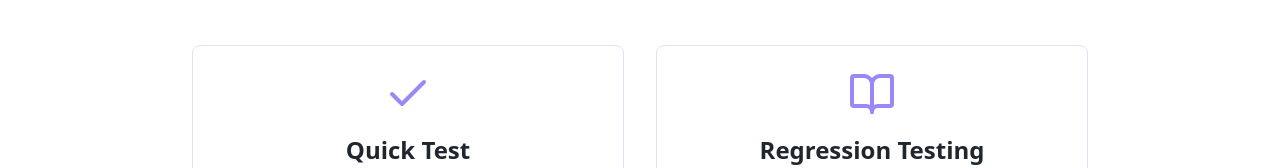
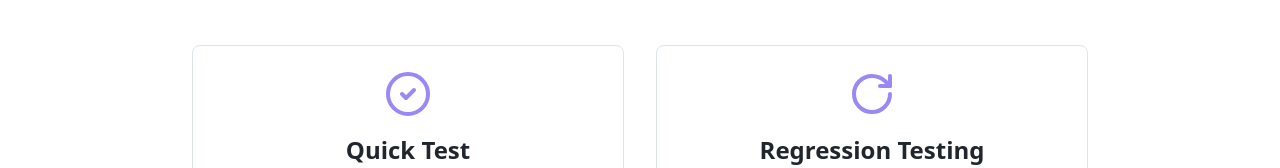
Before and after one commit to SabarigirivasanB/test-bot-app, a React (Vite) app: page / in a window 1280 px wide. Shown: the part 298-466 px from the top of the page. Built offline with nearby package versions, Linux system fonts and the light colour scheme.

Commit message:
Add icons for test types
Update icons for quick test and regression test.

```diff
--- a/src/pages/Index.tsx
+++ b/src/pages/Index.tsx
@@ -1,7 +1,7 @@
 
 import { Link } from "react-router-dom";
 import { Button } from "@/components/ui/button";
-import { ArrowRight, Check, BookOpen } from "lucide-react";
+import { ArrowRight, CircleCheck, RotateCw } from "lucide-react";
 
 const Index = () => {
   return (
@@ -13,7 +13,7 @@ const Index = () => {
 
       <div className="grid grid-cols-1 md:grid-cols-2 gap-8 max-w-4xl w-full">
         <div className="border rounded-lg p-6 h-full hover:shadow-md transition-shadow bg-white flex flex-col items-center text-center">
-          <Check size={48} className="text-[#9b87f5] mb-4" />
+          <CircleCheck size={48} className="text-[#9b87f5] mb-4" />
           <h2 className="text-2xl font-semibold mb-4">Quick Test</h2>
           <p className="text-gray-600 mb-8">
             Quickly test scenarios by chatting with our AI assistant. Select environments and applications for context-aware testing.
@@ -26,7 +26,7 @@ const Index = () => {
         </div>
 
         <div className="border rounded-lg p-6 h-full hover:shadow-md transition-shadow bg-white flex flex-col items-center text-center">
-          <BookOpen size={48} className="text-[#9b87f5] mb-4" />
+          <RotateCw size={48} className="text-[#9b87f5] mb-4" />
           <h2 className="text-2xl font-semibold mb-4">Regression Testing</h2>
           <p className="text-gray-600 mb-8">
             Run comprehensive regression tests with configurable test data and selective test case execution.
```
